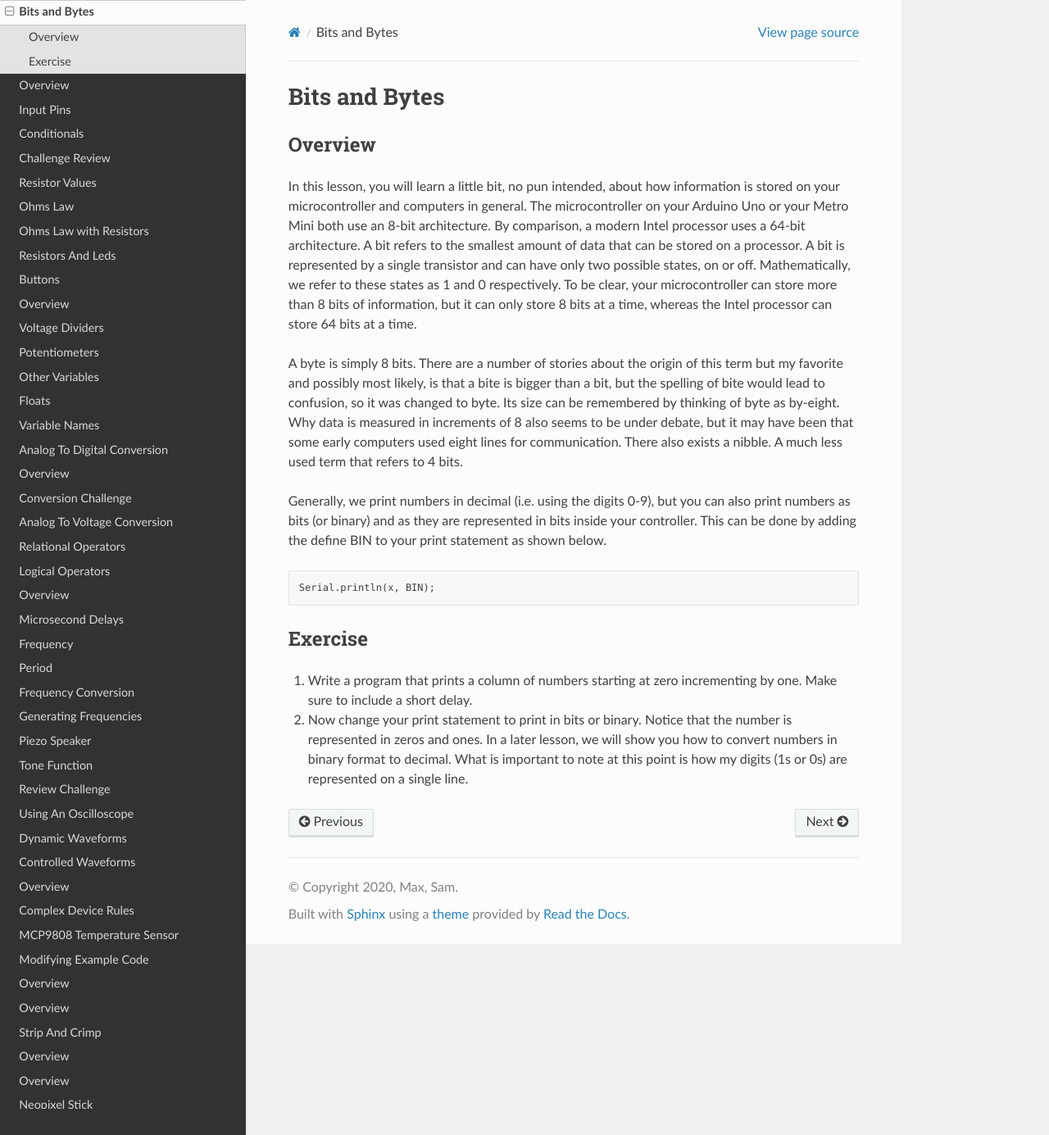
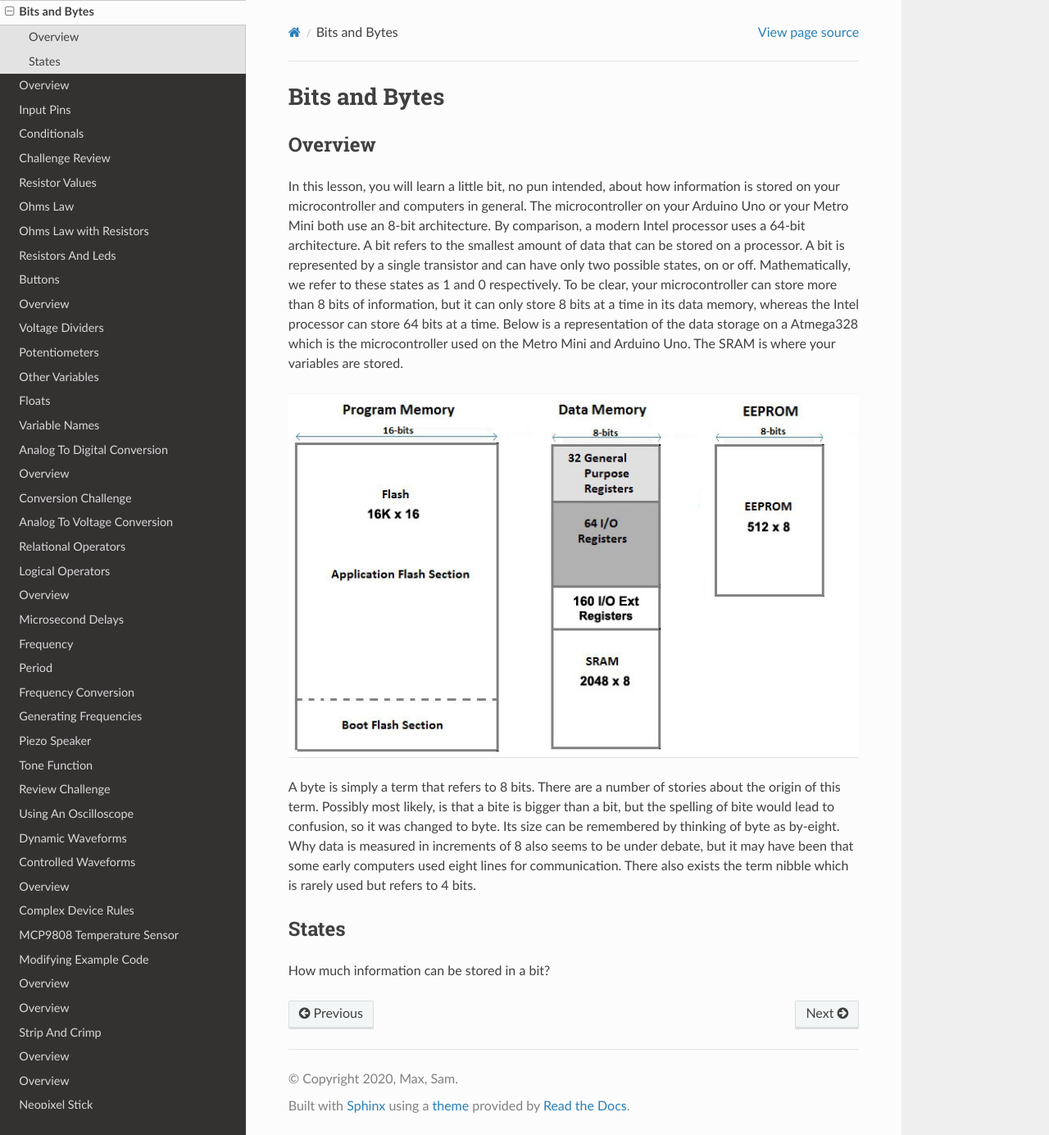
Before and after one commit to maxtkc/mvths-wiki, a Sphinx documentation site: the page built from docs/015c-bits-and-bytes.rst, in a window 1280 px wide and 1385 px high. Shown: the whole window at 82% size. Built offline with Sphinx 7.4.7 and the Read the Docs theme 2.0.0, drawn with Linux system fonts in a browser that asks for light colours; pages that are not in the unit, such as notebooks, are missing from menus.

Commit message:
Update 015c-bits-and-bytes.rst

```diff
--- a/docs/015c-bits-and-bytes.rst
+++ b/docs/015c-bits-and-bytes.rst
@@ -3,19 +3,13 @@
 
 Overview
 --------
-In this lesson, you will learn a little bit, no pun intended, about how information is stored on your microcontroller and computers in general. The microcontroller on your Arduino Uno or your Metro Mini both use an 8-bit architecture. By comparison, a modern Intel processor uses a 64-bit architecture. A bit refers to the smallest amount of data that can be stored on a processor. A bit is represented by a single transistor and can have only two possible states, on or off. Mathematically, we refer to these states as 1 and 0 respectively. To be clear, your microcontroller can store more than 8 bits of information, but it can only store 8 bits at a time, whereas the Intel processor can store 64 bits at a time.
+In this lesson, you will learn a little bit, no pun intended, about how information is stored on your microcontroller and computers in general. The microcontroller on your Arduino Uno or your Metro Mini both use an 8-bit architecture. By comparison, a modern Intel processor uses a 64-bit architecture. A bit refers to the smallest amount of data that can be stored on a processor. A bit is represented by a single transistor and can have only two possible states, on or off. Mathematically, we refer to these states as 1 and 0 respectively. To be clear, your microcontroller can store more than 8 bits of information, but it can only store 8 bits at a time in its data memory, whereas the Intel processor can store 64 bits at a time. Below is a representation of the data storage on a Atmega328 which is the microcontroller used on the Metro Mini and Arduino Uno. The SRAM is where your variables are stored.
 
-A byte is simply 8 bits. There are a number of stories about the origin of this term but my favorite and possibly most likely, is that a bite is bigger than a bit, but the spelling of bite would lead to confusion, so it was changed to byte. Its size can be remembered by thinking of byte as by-eight. Why data is measured in increments of 8 also seems to be under debate, but it may have been that some early computers used eight lines for communication. There also exists a nibble. A much less used term that refers to 4 bits.
+.. image:: images/memory.PNG
 
-Generally, we print numbers in decimal (i.e. using the digits 0-9), but you can also print numbers as bits (or binary) and as they are represented in bits inside your controller. This can be done by adding the define BIN to your print statement as shown below.
+A byte is simply a term that refers to 8 bits. There are a number of stories about the origin of this term. Possibly most likely, is that a bite is bigger than a bit, but the spelling of bite would lead to confusion, so it was changed to byte. Its size can be remembered by thinking of byte as by-eight. Why data is measured in increments of 8 also seems to be under debate, but it may have been that some early computers used eight lines for communication. There also exists the term nibble which is rarely used but refers to 4 bits.
 
-.. code-block:: c
+States
+--------
 
-  Serial.println(x, BIN);
-
-Exercise
----------
-
-#. Write a program that prints a column of numbers starting at zero incrementing by one. Make sure to include a short delay.
-
-#. Now change your print statement to print in bits or binary. Notice that the number is represented in zeros and ones. In a later lesson, we will show you how to convert numbers in binary format to decimal. What is important to note at this point is how my digits (1s or 0s) are represented on a single line.
+How much information can be stored in a bit?
```
